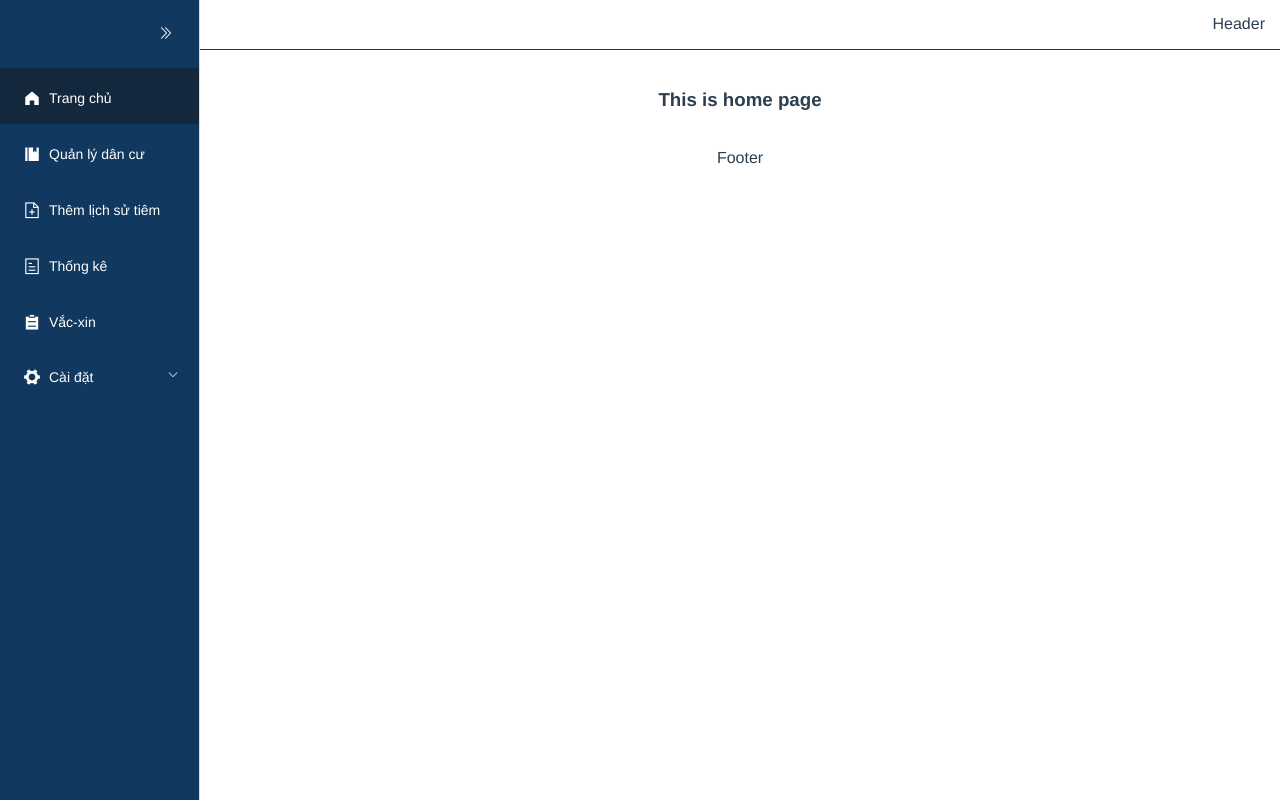
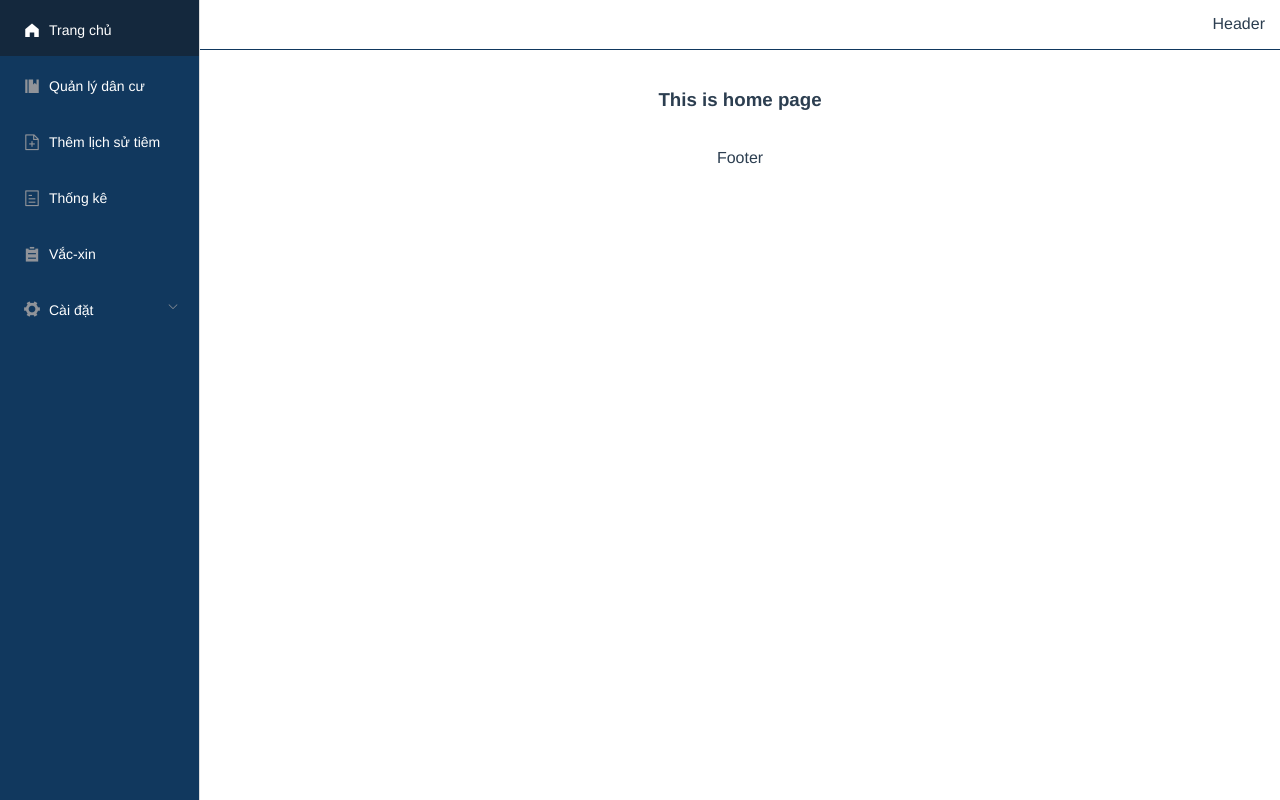
Before and after one commit to phucuongit/covid-nien-luan, a Vue app in the folder apps/admin-ui/: page /admin in a window 1280 px wide. Built offline with nearby package versions, Linux system fonts and the light colour scheme; sample sign-in values are in the browser's storage.

Commit message:
update ui login and sidebar admin

```diff
--- a/apps/admin-ui/src/assets/css/style.css
+++ b/apps/admin-ui/src/assets/css/style.css
@@ -7,12 +7,12 @@ body {
 a { text-decoration: none; }
 
 
-.bg-11385e { background: #11385e; }
+.bg-11385e { background-color: #11385e; }
 .pd-10 { padding: 10px}
 .pd-25 { padding: 25px}
 .text-right { text-align: right; }
 .bg-fafafa { background: #fafafa; }
-
+.text-white { color: white }
 /* Login */
 
 .login img {
@@ -68,20 +68,14 @@ a { text-decoration: none; }
   z-index: 101;
   overflow: hidden;
   border-right: 1px solid #ddd;
-  color: #fff;
 }
 
 .aside .el-menu-item-group__title {
   padding: 0px;
 }
-
-.aside-menu>li span,
-.aside-menu>li i {
-  color: #fff;
-}
-
-.el-menu-item-group>ul>li {
-  background: #11385e;
+.aside-a {
+  display: inline-block;
+  width: 100%;
 }
 
 .el-menu-item:hover,
@@ -90,12 +84,12 @@ a { text-decoration: none; }
   background-color: #14283d;
 }
 
-.el-menu-item.is-active i { color: #fff}
-
 .el-menu--collapse .aside-menu-icon .el-icon-d-arrow-right {
   transform: rotateZ(180deg);
 }
 
+
+  /* ADMIN - HEADER */
 .admin .header {
   border-bottom: 1px solid #11385e;
   height: 50px;
--- a/apps/admin-ui/src/router/index.ts
+++ b/apps/admin-ui/src/router/index.ts
@@ -34,7 +34,7 @@ const routes: Array<RouteRecordRaw> = [
       }
     ],
     meta: {
-      isAuth: true
+      requireAuth: true
     }
   },
   {
@@ -51,7 +51,7 @@ const router = createRouter({
 
 router.beforeEach((to, from) => {
   const token = localStorage.getItem("token")
-  if (to.meta.isAuth && !token) {
+  if (to.meta.requireAuth && !token) {
     return { name: "Login" }
   }
 })
--- a/apps/admin-ui/src/views/admin/index.vue
+++ b/apps/admin-ui/src/views/admin/index.vue
@@ -17,7 +17,9 @@ export default defineComponent({
       <el-container>
         <el-header class="header text-right">Header</el-header>
         <el-main>
-          <router-view></router-view>
+          <keep-alive>
+            <router-view />
+          </keep-alive>
         </el-main>
         <el-footer>Footer</el-footer>
       </el-container>
--- /dev/null
+++ b/apps/admin-ui/src/views/admin/sidebar/components/SideBarItem.vue
@@ -0,0 +1,73 @@
+<script>
+import { defineComponent, computed } from "vue"
+
+const SideBarItem = defineComponent({
+  name: "SideBarItem",
+  props: {
+    item: {
+      type: Object,
+      default: () => ({
+        key: null,
+        label: null,
+        children: [],
+        icon: ""
+      })
+    }
+  },
+  setup(props) {
+    const checkChildrenEmpty = computed(() => {
+      return props.item.children.length === 0
+    })
+    return { checkChildrenEmpty }
+  }
+})
+
+export default SideBarItem
+</script>
+
+<template>
+  <template v-if="checkChildrenEmpty">
+    <el-menu-item class="text-white bg-11385e" :index="item.key">
+      <router-link
+        class="text-white aside-a"
+        :to="{ name: item.link ? item.link : '' }"
+      >
+        <i :class="item.icon"></i>
+        <span>{{ item.label }} </span>
+      </router-link>
+    </el-menu-item>
+  </template>
+
+  <template v-else>
+    <el-submenu class="text-white" :index="item.key">
+      <template #title>
+        <i :class="item.icon"></i>
+        <span class="text-white">
+          <router-link
+            class="text-white aside-a"
+            :to="{ name: item.link ? item.link : '' }"
+          >
+            <span>{{ item.label }} </span>
+          </router-link>
+        </span>
+      </template>
+
+      <el-menu-item-group class="bg-11385e">
+        <el-menu-item
+          v-for="submenu in item.children"
+          :key="submenu.key"
+          :index="`${item.key}-${submenu.key}`"
+          class="text-white"
+        >
+          <router-link
+            class="text-white aside-a"
+            :to="{ name: submenu.link ? submenu.link : '' }"
+          >
+            <i :class="submenu.icon"></i>
+            <span>{{ submenu.label }} </span>
+          </router-link>
+        </el-menu-item>
+      </el-menu-item-group>
+    </el-submenu>
+  </template>
+</template>
--- a/apps/admin-ui/src/views/admin/sidebar/index.vue
+++ b/apps/admin-ui/src/views/admin/sidebar/index.vue
@@ -1,103 +1,34 @@
+<script>
+import { defineComponent, ref } from "vue"
+import useConfigSideBar from "../useSideBar.ts"
+import SideBarItem from "./components/SideBarItem.vue"
+
+export default defineComponent({
+  components: {
+    SideBarItem
+  },
+  setup() {
+    const isOpenSidebar = ref(false)
+    const { sidebar } = useConfigSideBar()
+    return {
+      isOpenSidebar,
+      sidebar
+    }
+  }
+})
+</script>
+
 <template>
   <div class="aside">
     <el-menu
       default-active="1"
-      class="el-menu-vertical-demo aside-menu bg-11385e"
-      @open="handleOpen"
-      @close="handleClose"
-      :collapse="isCollapse"
+      class="aside-menu bg-11385e el-menu-vertical-demo"
+      :collapse="isOpenSidebar"
     >
-      <div class="aside-menu-icon pd-10 pd-25 text-right">
-        <i class="el-icon-d-arrow-right" @click="changeState"></i>
-      </div>
-
-      <el-menu-item index="1">
-        <router-link :to="{ name: 'AdminHome' }">
-          <i class="el-icon-s-home"></i>
-          <span>Trang chủ</span>
-        </router-link>
-      </el-menu-item>
-
-      <el-menu-item index="2">
-        <router-link :to="{ name: 'PopulateManager' }">
-          <i class="el-icon-s-management"></i>
-          <span>Quản lý dân cư</span>
-        </router-link>
-      </el-menu-item>
-
-      <el-menu-item index="3">
-        <router-link :to="{ name: 'PopulateManager' }">
-          <i class="el-icon-document-add"></i>
-          <span>Thêm lịch sử tiêm</span>
-        </router-link>
-      </el-menu-item>
-
-      <el-menu-item index="4">
-        <router-link :to="{ name: 'PopulateManager' }">
-          <i class="el-icon-tickets"></i>
-          <span>Thống kê</span>
-        </router-link>
-      </el-menu-item>
-
-      <el-menu-item index="5">
-        <router-link :to="{ name: 'Vaccine' }">
-          <i class="el-icon-s-order"></i>
-          <span>Vắc-xin</span>
-        </router-link>
-      </el-menu-item>
-
-      <el-submenu index="6">
-        <template #title>
-          <div>
-            <i class="el-icon-s-tools"></i>
-            <span>Cài đặt</span>
-          </div>
-        </template>
-        <el-menu-item-group>
-          <el-menu-item index="6-1">
-            <router-link :to="{ name: 'PopulateManager' }">
-              <i class="el-icon-s-custom"></i>
-              <span>Tài khoản</span>
-            </router-link>
-          </el-menu-item>
-
-          <el-menu-item index="6-2">
-            <router-link :to="{ name: 'PopulateManager' }">
-              <i class="el-icon-s-custom"></i>
-              <span>Người dùng</span>
-            </router-link>
-          </el-menu-item>
-        </el-menu-item-group>
-      </el-submenu>
+      <SideBarItem v-for="item in sidebar" :key="item.key" :item="item" />
     </el-menu>
   </div>
 </template>
-
-<script>
-import { defineComponent, ref } from "vue"
-
-export default defineComponent({
-  setup() {
-    const isCollapse = ref(false)
-    const handleOpen = (key, keyPath) => {
-      console.log(key, keyPath)
-    }
-    const handleClose = (key, keyPath) => {
-      console.log(key, keyPath)
-    }
-
-    const changeState = () => {
-      isCollapse.value = !isCollapse.value
-    }
-    return {
-      changeState,
-      isCollapse,
-      handleOpen,
-      handleClose
-    }
-  }
-})
-</script>
 
 <style scoped>
 .el-menu-vertical-demo:not(.el-menu--collapse) {
--- /dev/null
+++ b/apps/admin-ui/src/views/admin/useSideBar.ts
@@ -0,0 +1,61 @@
+import { reactive } from "vue"
+
+export default function useConfigSideBar() {
+  const sidebar = reactive([
+    {
+      key: 1,
+      link: "AdminHome",
+      icon: "el-icon-s-home",
+      label: "Trang chủ",
+      children: []
+    },
+    {
+      key: 2,
+      link: "PopulateManager",
+      icon: "el-icon-s-management",
+      label: "Quản lý dân cư",
+      children: []
+    },
+    {
+      key: 3,
+      link: "PopulateManager",
+      icon: "el-icon-document-add",
+      label: "Thêm lịch sử tiêm",
+      children: []
+    },
+    {
+      key: 4,
+      link: "PopulateManager",
+      icon: "el-icon-tickets",
+      label: "Thống kê",
+      children: []
+    },
+    {
+      key: 5,
+      link: "Vaccine",
+      icon: "el-icon-s-order",
+      label: "Vắc-xin",
+      children: []
+    },
+    {
+      key: 6,
+      icon: "el-icon-s-tools",
+      label: "Cài đặt",
+      children: [
+        {
+          key: 1,
+          link: "PopulateManager",
+          icon: "el-icon-s-custom",
+          label: "Tài khoản"
+        },
+        {
+          key: 2,
+          link: "PopulateManager",
+          icon: "el-icon-s-custom",
+          label: "Người dùng"
+        }
+      ]
+    }
+  ])
+  return { sidebar }
+}
```
